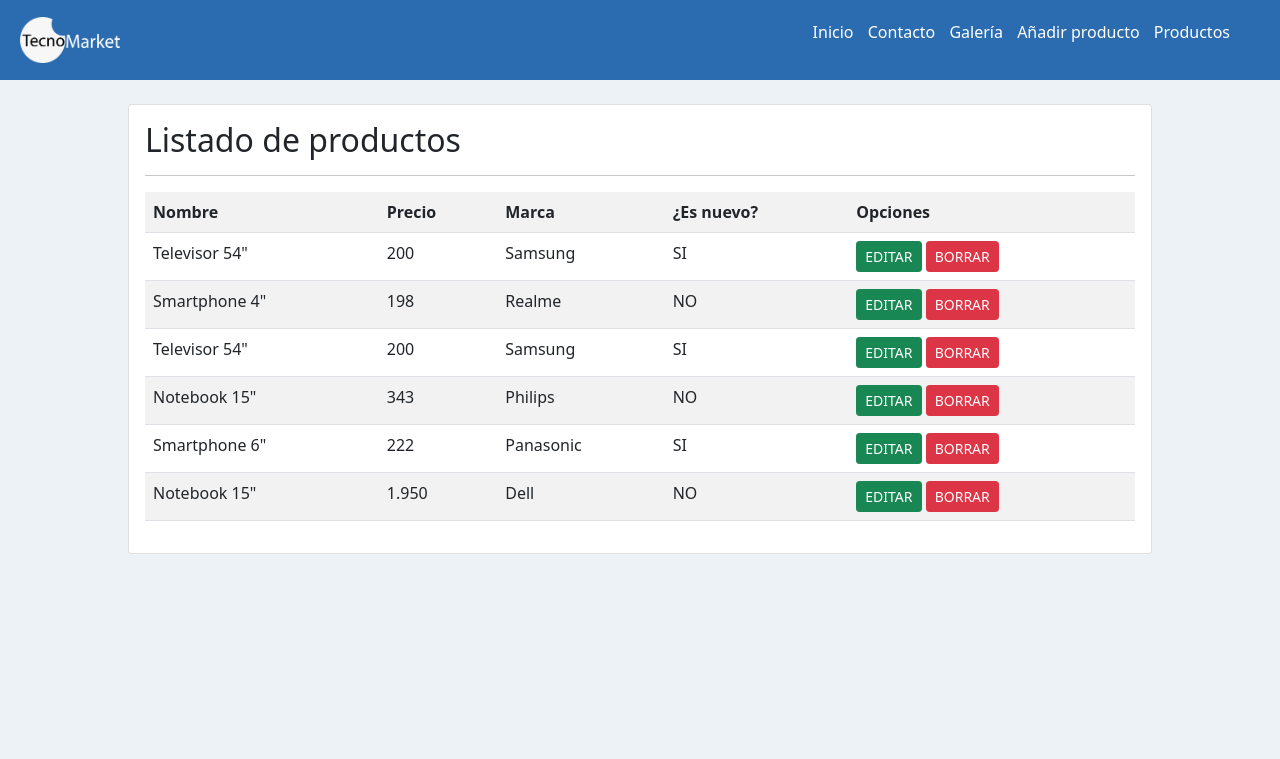
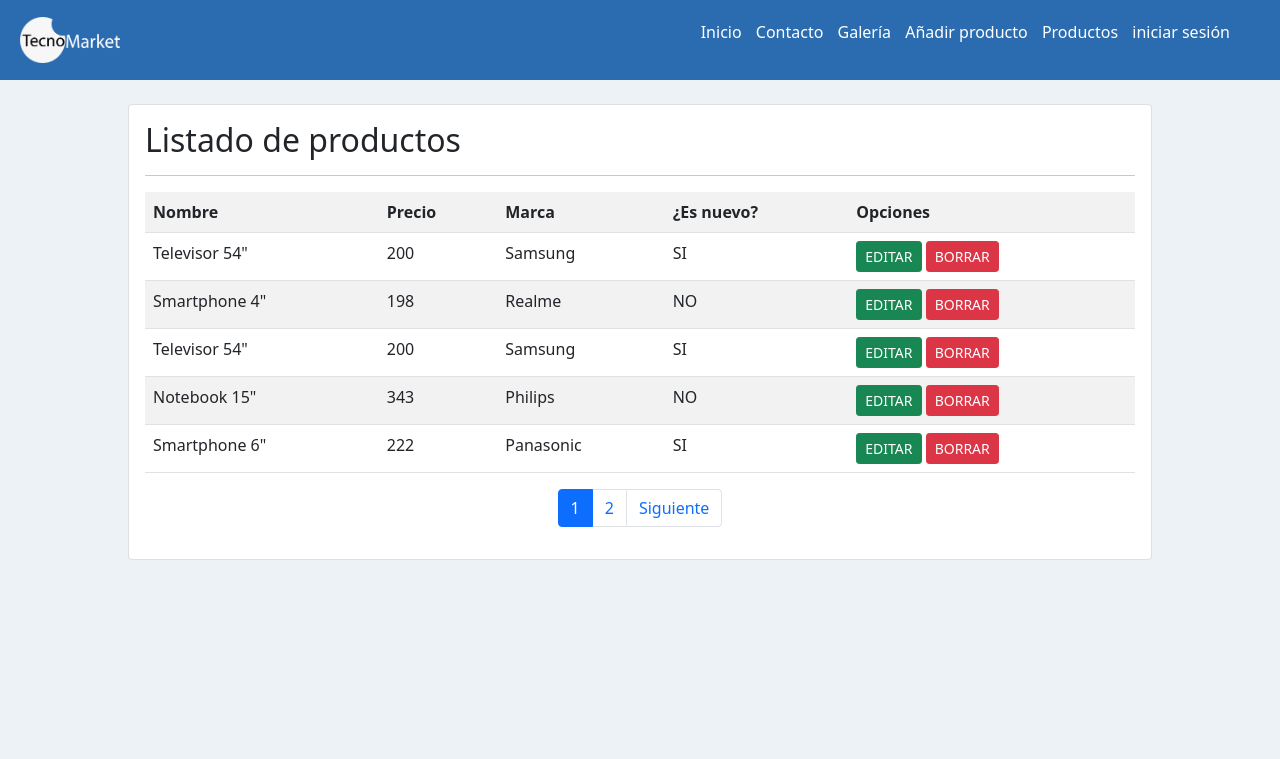
Before and after one commit to Fahrek/django_tienda_test, a Django app: page /list-product/ in a window 1280 px wide. Shown: the top 759 px of the page. Run offline with Django 3.2, Linux system fonts and the light colour scheme; data comes from the database, SQL or seed files in the repository; both versions use the stored data as it was after the commit; some libraries are stand-ins or nearby versions.

Commit message:
set paginator list view & login form

```diff
--- a/app/settings.py
+++ b/app/settings.py
@@ -28,6 +28,9 @@ DEBUG = True
 ALLOWED_HOSTS = []
 
 MESSAGE_STORAGE = 'django.contrib.messages.storage.cookie.CookieStorage'
+
+LOGIN_REDIRECT_URL = '/'
+LOGOUT_REDIRECT_URL = '/'
 
 
 # Application definition
--- a/app/urls.py
+++ b/app/urls.py
@@ -21,6 +21,7 @@ from django.conf.urls.static import static
 urlpatterns = [
     path('admin/', admin.site.urls),
     path('', include('suit.urls')),
+    path('accounts/', include('django.contrib.auth.urls')),
 ] + static(settings.MEDIA_URL, document_root=settings.MEDIA_ROOT)  # Cuando se busca el MEDIA_URL se apunta hacia el MEDIA_ROOT de settings.py
 
 # Todos los archivos dinamicos que tengamos de base de datos en nuestro directorio de media van a ser accedidos de esta forma desde aquí
--- a/suit/templates/suit/base.html
+++ b/suit/templates/suit/base.html
@@ -44,6 +44,18 @@
                 <li>
                     <a href="{% url 'listproduct' %}">Productos</a>
                 </li>
+                {% if user.is_authenticated %}
+                    <li>
+                        <a href="{% url 'logout' %}">Cerrar Sesión</a>
+                    </li>
+                    <li>
+                        <a href="#">Bienvenido, {{ user.username }}</a>
+                    </li>
+                {% else %}
+                    <li>
+                        <a href="{% url 'login' %}">iniciar sesión</a>
+                    </li>
+                {% endif %}
             </ul>
         </nav>
     </div>
--- a/suit/templates/suit/home.html
+++ b/suit/templates/suit/home.html
@@ -50,4 +50,5 @@
         </div>
         {% endfor %}
     </div>
+    <br>
 {% endblock %}
--- /dev/null
+++ b/suit/templates/suit/paginator.html
@@ -0,0 +1,76 @@
+{% if paginator.num_pages > 1 %}
+
+    <div class="d-flex justify-content-center">
+        <ul class="pagination">
+
+            {% if entity.has_previous %}
+
+                <li class="page-item d-none d-sm-block"><a class="page-link"
+                                                           href="?page={{ entity.previous_page_number }}#pagtable">Anterior</a>
+                </li>
+
+            {% endif %}
+
+            {% for page in paginator.page_range %}
+                {% if forloop.last and page != entity.number and paginator.num_pages > 7 %}
+                    {% if entity.next_page_number != paginator.num_pages %}
+
+                        <li class="page-item">
+                            <a class="page-link" href="?page={{ entity.number | add:1 }}#pagtable">...</a>
+                        </li>
+
+                    {% endif %}
+
+                    <li class="page-item">
+                        <a class="page-link"
+                           href="?page={{ paginator.num_pages }}#pagtable">{{ paginator.num_pages }}</a>
+                    </li>
+
+                {% endif %}
+
+                {% if page == entity.number and page > 7 %}
+
+                    <li class="page-item">
+                        <a class="page-link" href="?page={{ page | add:-1 }}#pagtable">...</a>
+                    </li>
+
+                {% endif %}
+
+                {% if page < 7 or page == entity.number %}
+
+                    <li class="page-item {% if page == entity.number %}active{% endif %}">
+                        <a class="page-link" href="?page={{ page }}#pagtable">{{ page }}</a>
+                    </li>
+
+                {% endif %}
+
+            {% endfor %}
+
+            {% if entity.has_next %}
+
+                <li class="page-item d-none d-sm-block">
+                    <a class="page-link" href="?page={{ entity.next_page_number }}#pagtable">Siguiente</a>
+                </li>
+
+            {% endif %}
+        </ul>
+    </div>
+    <div class="d-flex justify-content-center d-sm-none">
+
+        {% if entity.has_previous %}
+
+            <span class="page-item"><a class="page-link" href="?page={{ entity.previous_page_number }}#pagtable">Anterior</a></span>
+
+        {% endif %}
+
+        {% if entity.has_next %}
+
+            <span class="page-item"><a class="page-link"
+                                       href="?page={{ entity.next_page_number }}#pagtable">Siguiente</a></span>
+        {% endif %}
+
+        <br>
+        <br>
+    </div>
+
+{% endif %}
--- a/suit/templates/suit/producto/listar.html
+++ b/suit/templates/suit/producto/listar.html
@@ -39,7 +39,7 @@
                     <th>Opciones</th>
                 </tr>
 
-                {% for product in products %}
+                {% for product in entity %}
 
                 <tr>
                     <td>{{ product.name  | title    }}</td>
@@ -57,6 +57,9 @@
                 {% endfor %}
 
             </table>
+            <div>
+                {% include 'suit/paginator.html' %}
+            </div>
         </div>
     </div>
     <br>
--- a/suit/views.py
+++ b/suit/views.py
@@ -1,4 +1,6 @@
+from django.http import Http404
 from django.contrib import messages
+from django.core.paginator import Paginator
 from django.shortcuts import render, redirect, get_object_or_404
 from .models import Product
 from .forms import ContactForm, ProductForm
@@ -54,9 +56,17 @@ def addProduct(request):
 
 def listProduct(request):
     products = Product.objects.all()
+    page = request.GET.get('page', 1)  # Recoge el número de la var 'page' desde la URL, si no existe devuelve 1
+
+    try:
+        paginator = Paginator(products, 5)  # Instancia del paginador al que se le pasa lista de prod. y num. de pág.
+        products = paginator.page(page)  # Solo devuelve los registros del num. de pag. que tb se devuelve
+    except:
+        raise Http404  # Para cuando no existen registros en una pág. determinada
 
     data = {
-        'products': products
+        'entity': products,
+        'paginator': paginator
     }
 
     return render(request, 'suit/producto/listar.html', data)
```
Also changed, not shown: suit/templates/registration/login.html (added, +44 -0 lines), db.sqlite3, media/productos/lenovo_yoga_710_nWCUjwL.jpeg (added), media/productos/macbook_8u4BTGZ.jpeg (added), media/productos/redmi_ajz0lTl_h0KoapA.jpeg (added), media/productos/s9_SlYc2oT.jpeg (added), media/productos/surface_uXC3TzA.jpeg (added).
